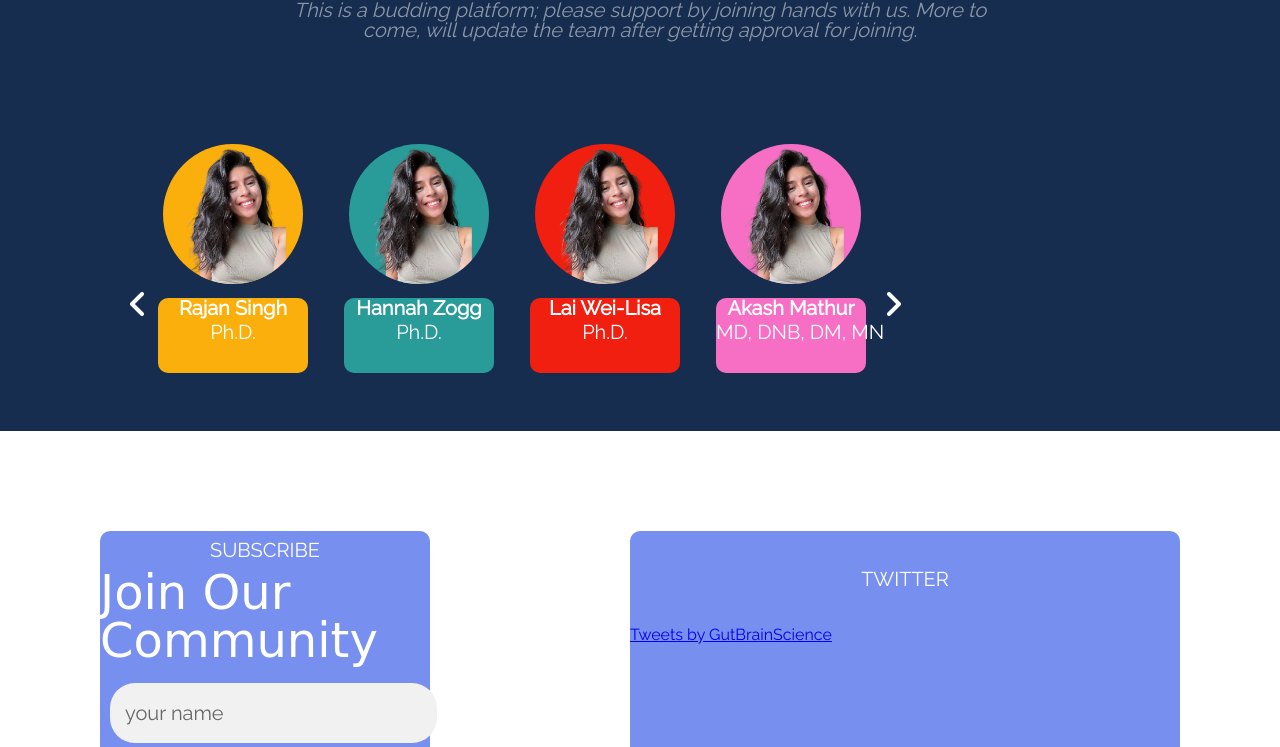
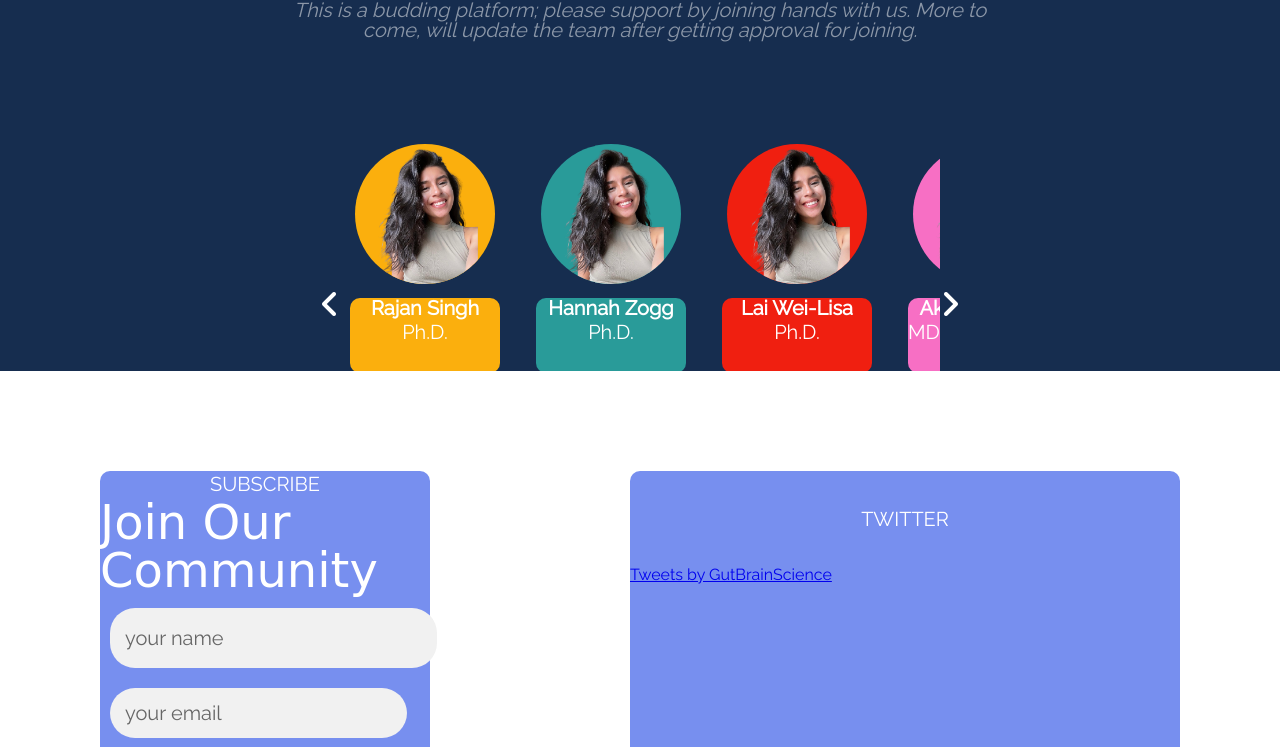
Before and after one commit to roguenomad/gut-brain-science, a plain HTML site: page site/index.html in a window 1280 px wide. Shown: the part 1730-2477 px from the top of the page. Drawn offline with Linux system fonts and the light colour scheme; a web font is replaced by a local one.

Commit message:
center-slider

```diff
--- a/site/css/style-new2.css
+++ b/site/css/style-new2.css
@@ -176,13 +176,17 @@ li a {
 #slider-container {
     display: grid;
     align-self: center;
-    height: 70vh;
+    height: 500px;
     /* max-width: 1100px; */
     width: 100%;
     background: #162D4F;
     overflow: hidden;
 
 }
+
+/* .slider-content {
+position: relative;
+} */
 
 .slider-title {
     padding: 10vh;
@@ -202,7 +206,9 @@ li a {
    display: flex;
    align-items: center;
    justify-content: center;
-   margin-left: 10%; /*find something new here*/
+   margin: auto;
+   width: 50%;
+   /* margin-left: 10%; find something new here */
    max-width: 775px;
 }
 
@@ -429,15 +435,12 @@ li a {
 }
 
 .column-footer-2 {
-    padding: 5%;
 
 }
 
 .column-footer-3 {
-    padding-top: 5%;
-    max-height: 300px;
-    margin: 0;
-    padding: 0;
+    /* margin: 0;
+    padding: 0; */
 
 }
 
@@ -491,7 +494,7 @@ li a {
 }
 
 .footer-form input[type=text], input[type=email] {
-    height: 100%;
+    height: 50px;
     width: 90%;
     font-size: 20px;
 }
--- a/site/index.html
+++ b/site/index.html
@@ -52,6 +52,7 @@
     </div>
     <section>
         <div id="slider-container">
+            <div class="slider-content">
             <div class="slider-title font-1">
                 <h2>Gut-Brain Science Team</h2>
                 <h1 class="slider-subtitle">This is a budding platform; please support by joining hands with us. More to <br> come, will update the team after getting approval for joining.</h1>
@@ -118,6 +119,7 @@
                 <i id="right" class="fa-solid fa-angle-right fa-2xl"></i>
             </div>
             </div>
+        </div>
         </div>
     </section>
     <section>
```
